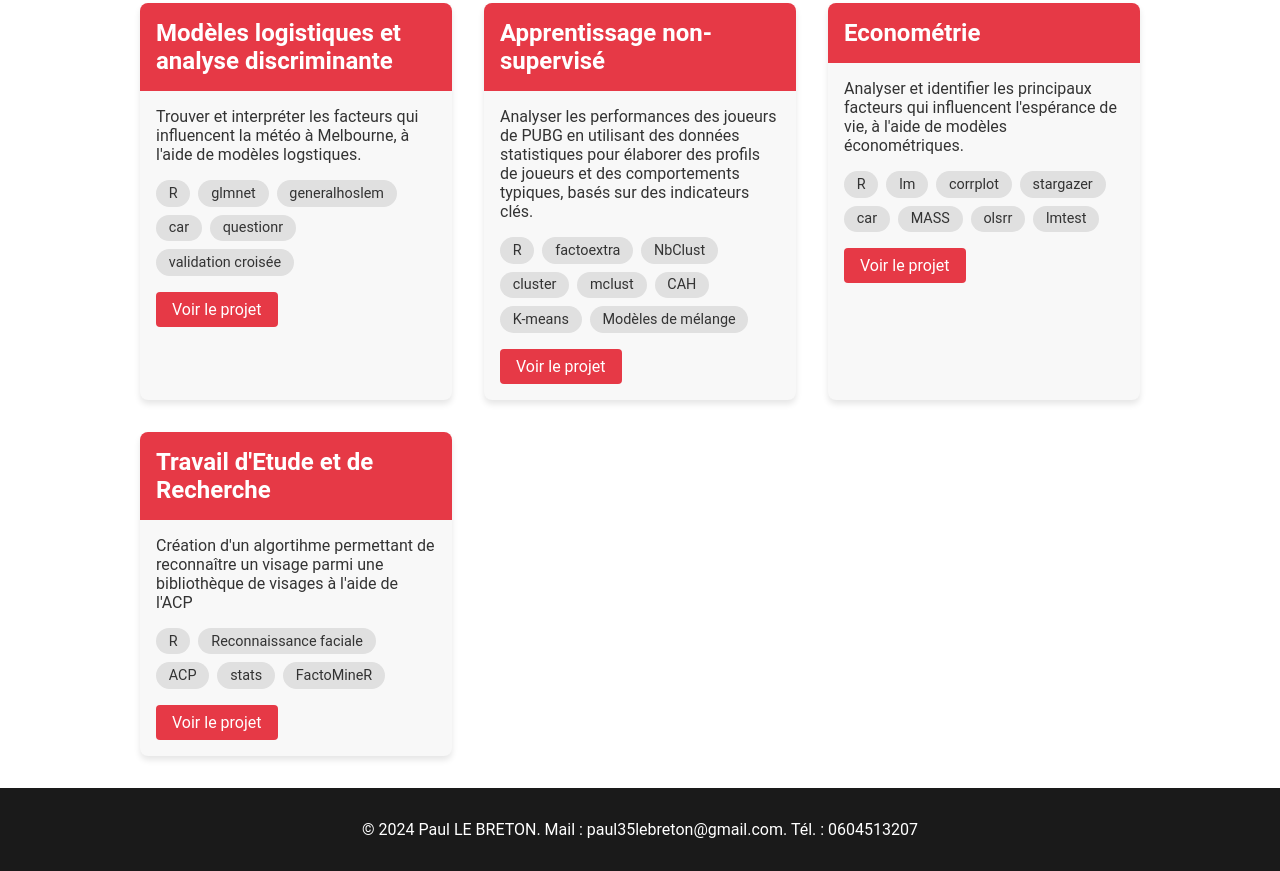
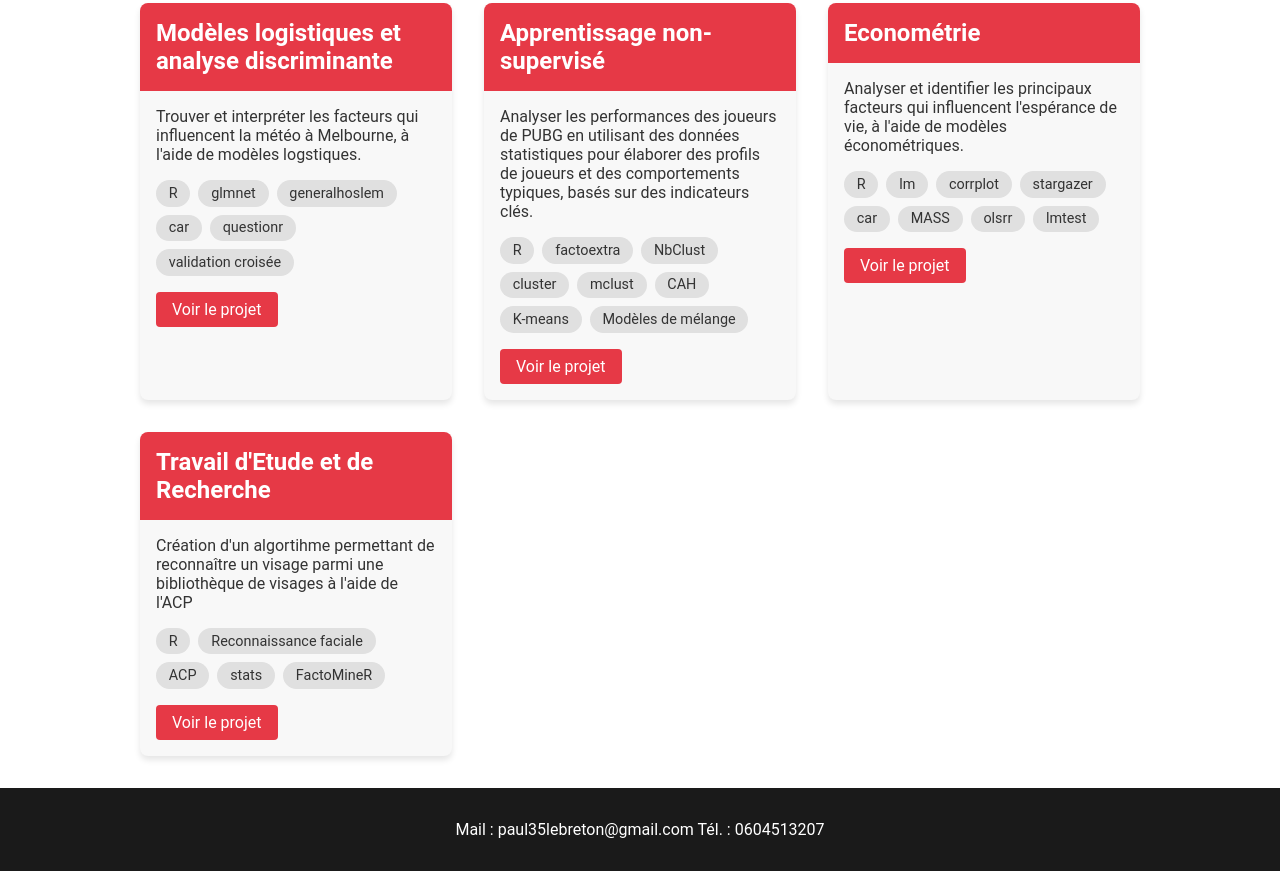
Before and after one commit to paul-lbt/mon-portfolio, a plain HTML site: page index.html in a window 1280 px wide. Shown: the part 587-1458 px from the top of the page. Drawn offline with Linux system fonts and the light colour scheme.

Commit message:
initial commit

```diff
--- a/index.html
+++ b/index.html
@@ -252,7 +252,7 @@
     </div>
 
     <footer>
-        <p>&copy; 2024 Paul LE BRETON. Mail : paul35lebreton@gmail.com. Tél. : 0604513207</p>
+        <p>Mail : paul35lebreton@gmail.com Tél. : 0604513207</p>
     </footer>
 </body>
 </html>
```
